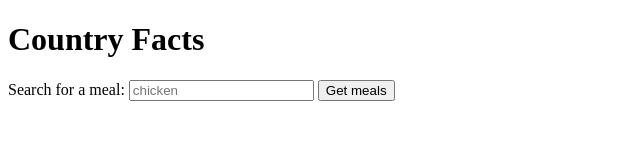
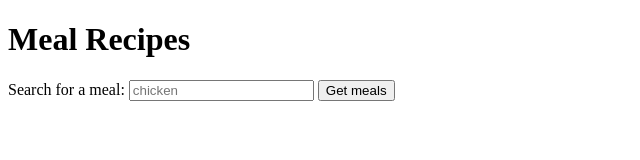
Before and after one commit to salvador-barboza/Second-Partial-Exam, a plain HTML site: page Coding-Challenge-1/index.html in a window 1280 px wide. Shown: the whole page, without its empty margins (0-640 px from the left). Drawn offline with Linux system fonts and the light colour scheme.

Commit message:
Update index.html

```diff
--- a/Coding-Challenge-1/index.html
+++ b/Coding-Challenge-1/index.html
@@ -7,7 +7,7 @@
     <link href="./css/index.css" rel="stylesheet" type="text/css" />
   </head>
   <body>
-    <h1>Country Facts</h1>
+    <h1>Meal Recipes</h1>
     <form class="js-search-form">
       <label for="query">Search for a meal:</label>
       <input type="text" class="js-query" placeholder="chicken" id="query">
```
